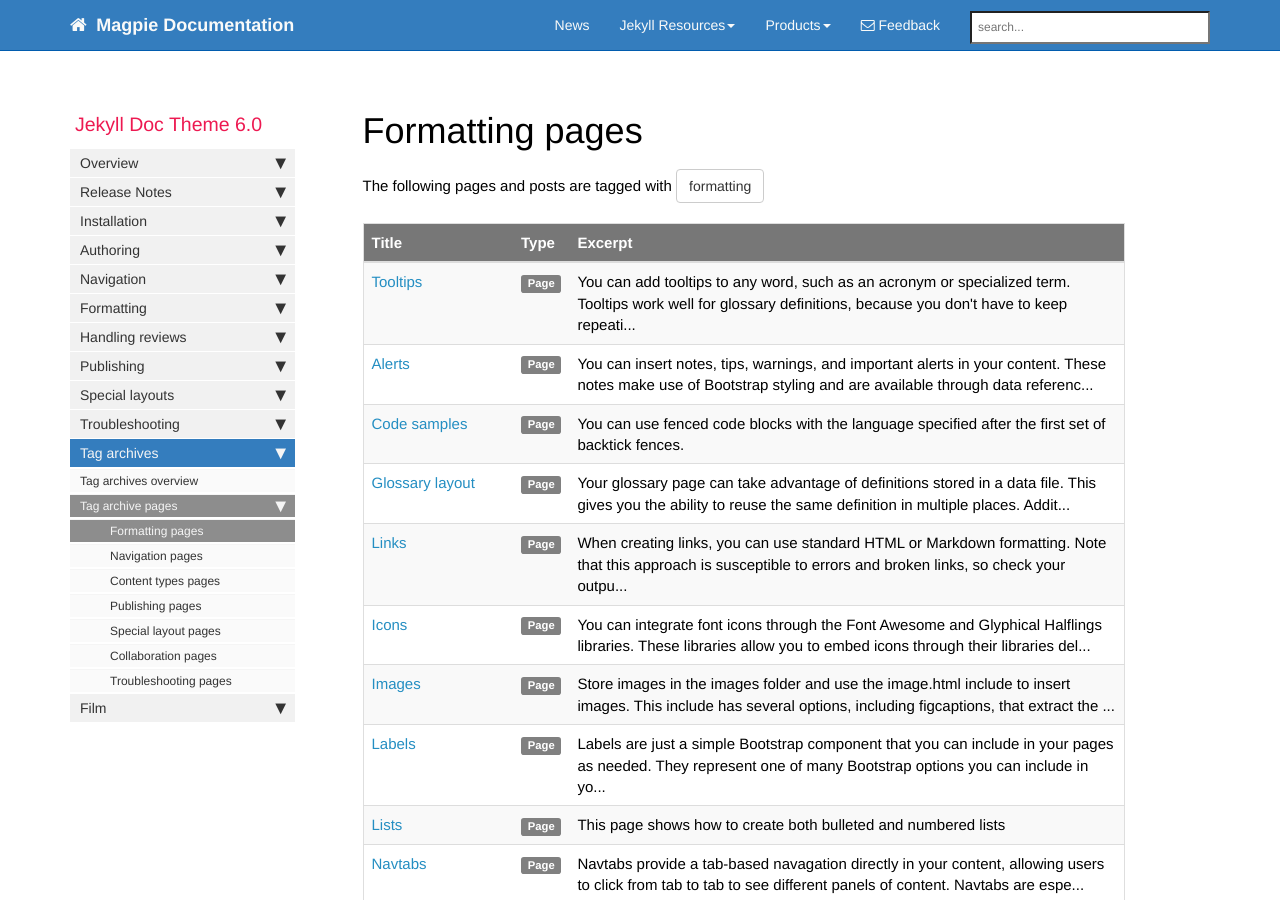
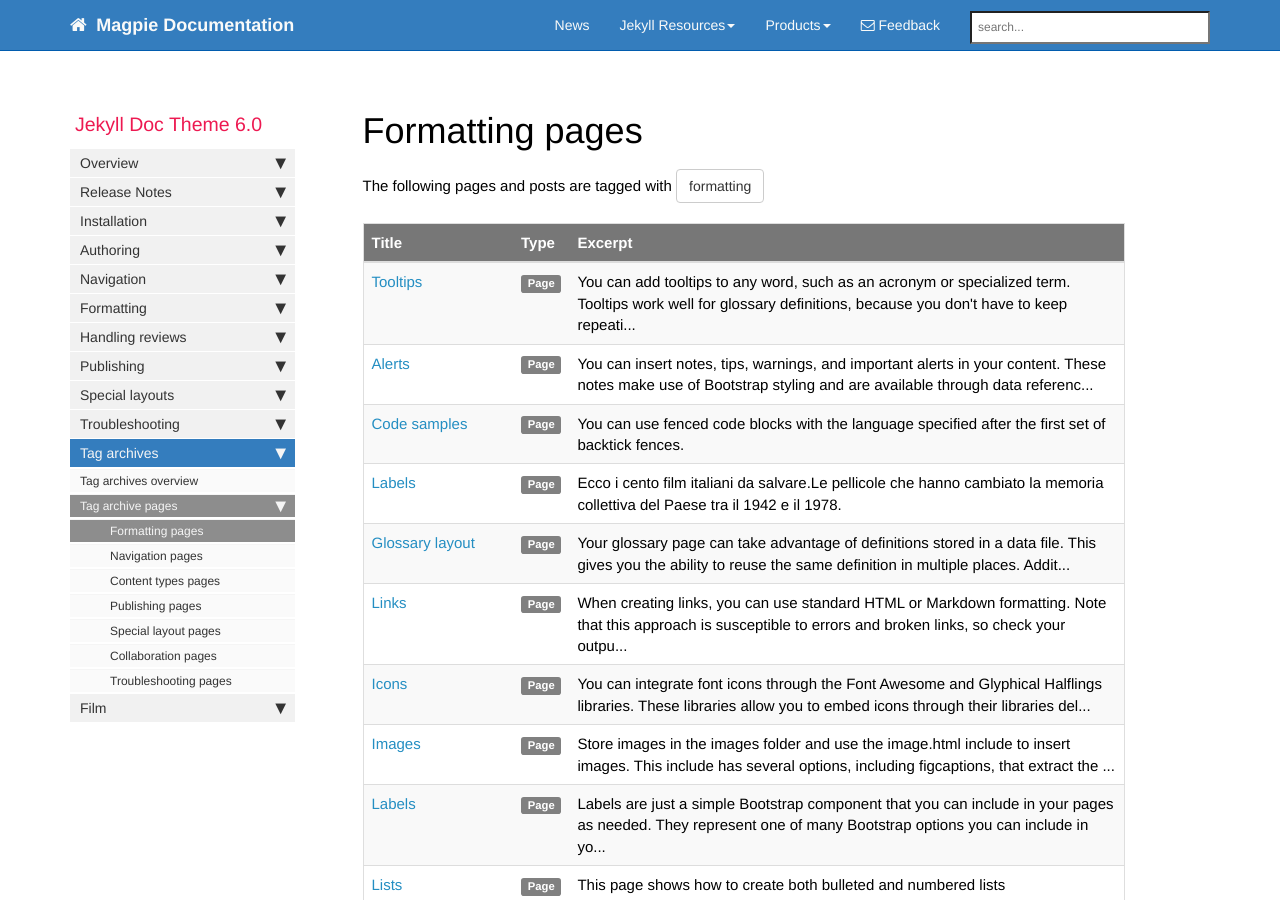
Before and after one commit to butcherpete/buctherpete.github.io, a Jekyll site: the page built from pages/tags/tag_formatting.md, in a window 1280 px wide and 900 px high. Built offline with Jekyll 4.4.1, drawn with Linux system fonts in a browser that asks for light colours; nearby versions of some CDN libraries; comment, search, counter and statistics services are not loaded; part of the change alters nothing that is shown.

Commit message:
Adding Film Italiani

```diff
--- /dev/null
+++ b/pages/mydoc/mydoc_film_italiani.md
@@ -0,0 +1,166 @@
+---
+title: Labels
+tags: [formatting]
+keywords: film, italiano
+last_updated: January 28, 2017
+summary: "Ecco i cento film italiani da salvare.Le pellicole che hanno cambiato la memoria collettiva del Paese tra il 1942 e il 1978."
+sidebar: mydoc_sidebar
+permalink: mydoc_film_italiani.html
+folder: mydoc
+---
+
+## 100 film italiani da salvare
+
+* _Quattro passi fra le nuvole_, regia di Alessandro Blasetti (1942) YouTube
+* _Ossessione_, regia di Luchino Visconti (1943) &#9733;&#9733;&#9733;&#9733;&#9733;
+* _Roma città aperta_, regia di Roberto Rossellini (1945) &#9733;&#9733;&#9733;&#9733;&#9733;
+* _Paisà_, regia di Roberto Rossellini (1946) &#9733;&#9733;&#9733;&#9733;
+* _Sciuscià_, regia di Vittorio De Sica (1946) &#9733;&#9733;&#9733;&#9733;
+* _L'onorevole Angelina_, regia di Luigi Zampa (1947) YouTube
+* _Ladri, regia di biciclette_, regia di Vittorio De Sica (1948) &#9733;&#9733;&#9733;&#9733;&#9733;
+* _La terra trema_, regia di Luchino Visconti (1948) &#9733;&#9733;&#9733;&#9733;&#9733;
+* _Riso amaro_, regia di Giuseppe De Santis (1949) &#9733;&#9733;&#9733;
+* _La città dolente_, regia di Mario Bonnard (1949) YouTube
+* _Cielo sulla palude_, regia di Augusto Genina (1949)
+* _Stromboli, terra di Dio_, regia di Roberto Rossellini (1949) &#9733;&#9733;&#9733;&#9733;
+* _Catene_, regia di Raffaello Matarazzo (1949) FilmStruck
+* _Il cammino della speranza_, regia di Pietro Germi (1950)
+* _Domenica d'agosto_, regia di Luciano Emmer (1950)
+* _Cronaca di un amore_, regia di Michelangelo Antonioni (1950) &#9733;&#9733;&#9733;
+* _Luci del varietà_, regia di Alberto Lattuada and Federico Fellini (1950)
+* _Prima comunione_, regia di Alessandro Blasetti (1950)
+* _Bellissima_, regia di Luchino Visconti (1951) &#9733;&#9733;&#9733;
+* _Due soldi di speranza_, regia di Renato Castellani (1951)
+* _Guardie e ladri_, regia di Steno e Mario Monicelli (1951)
+* _Miracolo a Milano_, regia di Vittorio De Sica (1951)
+* _La famiglia Passaguai_, regia di Aldo Fabrizi (1951)
+* _Umberto D._, regia di Vittorio De Sica (1952) &#9733;&#9733;&#9733;
+* _Europa '51_, regia di Roberto Rossellini (1952) &#9733;&#9733;&#9733;&#9733;
+* _Lo sceicco bianco_, regia di Federico Fellini (1952) &#9733;&#9733;&#9733;
+* _Totò a colori_, regia di Steno (1952)
+* _Don Camillo_, regia di Julien Duvivier (1952)
+* _Pane, amore e fantasia_, regia di Luigi Comencini (1953)
+* _I vitelloni_, regia di Federico Fellini (1953) &#9733;&#9733;&#9733;&#9733;
+* _Napoletani a Milano_, regia di Eduardo De Filippo (1953)
+* _Febbre di vivere_, regia di Claudio Gora (1953)
+* _La provinciale_, regia di Mario Soldati (1953)
+* _Carosello napoletano_, regia di Ettore Giannini (1953)
+* _Il sole negli occhi_, regia di Antonio Pietrangeli (1953)
+* _La spiaggia_, regia di Alberto Lattuada (1954)
+* _L'oro di Napoli_, regia di Vittorio De Sica (1954)
+* _Un americano a Roma_, regia di Steno (1954)
+* _L'arte, regia di arrangiarsi_, regia di Luigi Zampa (1954)
+* _Senso_, regia di Luchino Visconti (1954) &#9733;&#9733;&#9733;
+* _La strada_, regia di Federico Fellini (1954) &#9733;&#9733;&#9733;&#9733;&#9733;
+* _Una donna libera_, regia di Vittorio Cottafavi (1954)
+* _Gli sbandati_, regia di Francesco Maselli (1955)
+* _Un eroe dei nostri tempi_, regia di Mario Monicelli (1955)
+* _Poveri ma belli_, regia di Dino Risi (1956)
+* _Il grido_, regia di Michelangelo Antonioni (1957) &#9733;&#9733;&#9733;&#9733;
+* _Le notti di Cabiria_, regia di Federico Fellini (1957) &#9733;&#9733;&#9733;&#9733;
+* _I soliti ignoti_, regia di Mario Monicelli (1958) &#9733;&#9733;&#9733;&#9733;
+* _Arrangiatevi!_, regia di Mauro Bolognini (1959)
+* _La grande guerra_, regia di Mario Monicelli (1959)
+* _I magliari_, regia di Francesco Rosi (1959)
+* _Tutti a casa_, regia di Luigi Comencini (1960)
+* _La dolce vita_, regia di Federico Fellini (1960) &#9733;&#9733;&#9733;&#9733;&#9733;
+* _Rocco e i suoi fratelli_, regia di Luchino Visconti (1960) &#9733;&#9733;&#9733;&#9733;&#9733;
+* _La ragazza con la valigia_, regia di Valerio Zurlini (1960)
+* _La lunga notte del '43_, regia di Florestano Vancini (1960)
+* _Il bell'Antonio_, regia di Mauro Bolognini (1960)
+* _Una vita difficile_, regia di Dino Risi (1961)
+* _Divorzio all'italiana_, regia di Pietro Germi (1961) &#9733;&#9733;&#9733;&#9733;&#9733;
+* _Il posto_, regia di Ermanno Olmi (1961) &#9733;&#9733;&#9733;&#9733;&#9733;
+* _Accattone_, regia di Pier Paolo Pasolini (1961) &#9733;&#9733;&#9733;&#9733;
+* _Leoni al sole_, regia di Vittorio Caprioli (1961)
+* _Il sorpasso_, regia di Dino Risi (1962) &#9733;&#9733;&#9733;&#9733;
+* _Salvatore Giuliano_, regia di Francesco Rosi (1962) &#9733;&#9733;&#9733;&#9733;&#9733;
+* _L'eclisse_, regia di Michelangelo Antonioni (1962) &#9733;&#9733;&#9733;
+* _Mafioso_, regia di Alberto Lattuada (1962) &#9733;&#9733;&#9733;&#9733;&#9733;
+* _I mostri_, regia di Dino Risi (1963)
+* _Le mani sulla città_, regia di Francesco Rosi (1963) &#9733;&#9733;&#9733;
+* _Otto e mezzo_, regia di Federico Fellini (1963) &#9733;&#9733;&#9733;&#9733;&#9733;
+* _Il Gattopardo_, regia di Luchino Visconti (1963) &#9733;&#9733;&#9733;
+* _La donna scimmia_, regia di Marco Ferreri (1963)
+* _Chi lavora è perduto (In capo al mondo)_, regia di Tinto Brass (1963)
+* _La vita agra_, regia di Carlo Lizzani (1964)
+* _I pugni in tasca_, regia di Marco Bellocchio (1965) &#9733;&#9733;&#9733;&#9733;
+* _Io la conoscevo bene_, regia di Antonio Pietrangeli (1965) &#9733;&#9733;&#9733;&#9733;
+* _Comizi d'amore_, regia di Pier Paolo Pasolini (1965)
+* _Signore & signori_, regia di Pietro Germi (1966)
+* _Uccellacci e uccellini_, regia di Pier Paolo Pasolini (1966)
+* _La battaglia di Algeri_, regia di Gillo Pontecorvo (1966) &#9733;&#9733;&#9733;&#9733;&#9733;
+* _La Cina è vicina_, regia di Marco Bellocchio (1967) YouTube
+* _Dillinger è morto_, regia di Marco Ferreri (1968) Criterion
+* _Banditi a Milano_, regia di Carlo Lizzani (1968)
+* _Il medico della mutua_, regia di Luigi Zampa (1968)
+* _Indagine su un cittadino al di sopra, regia di ogni sospetto_, regia di Elio Petri (1970) Criterion
+* _Il conformista_, regia di Bernardo Bertolucci (1970) &#9733;&#9733;&#9733;&#9733;&#9733;
+* _L'udienza_, regia di Marco Ferreri (1971)
+* _Diario di un maestro_, regia di Vittorio De Seta (1972)
+* _Il caso Mattei_, regia di Francesco Rosi (1972)
+* _Lo scopone scientifico_, regia di Luigi Comencini (1972)
+* _Nel nome del padre_, regia di Marco Bellocchio (1972)
+* _Amarcord_, regia di Federico Fellini (1974) &#9733;&#9733;&#9733;
+* _C'eravamo tanto amati_, regia di Ettore Scola (1974)
+* _Pane e cioccolata_, regia di Franco Brusati (1974) &#9733;&#9733;&#9733;
+* _Fantozzi_, regia di Luciano Salce (1975)
+* _Novecento_, regia di Bernardo Bertolucci (1976) &#9733;&#9733;&#9733;
+* _Cadaveri eccellenti_, regia di Francesco Rosi (1976) &#9733;&#9733;&#9733;
+* _Una giornata particolare_, regia di Ettore Scola (1977) FilmStruck
+* _Un borghese piccolo piccolo_, regia di Mario Monicelli (1977)
+* _Padre padrone_, regia di Paolo and Vittorio Taviani (1977) &#9733;&#9733;&#9733;&#9733;
+* _L'albero degli zoccoli_, regia di Ermanno Olmi (1978) &#9733;&#9733;&#9733;&#9733;&#9733;
+
+## Not on the list
+
+* _I bambini ci guardano_, regia di Vittoria De Sica (1944) FilmStruck
+* _Germania anno zero_, regia di Robert Rossellini (1948) FilmStruck
+* _L'Amore_, regia di Robert Rossellini (1948) FilmStruck
+* _Francesco, giullare di Dio_, regia di Robert Rossellini (1950) FilmStruck
+* _Tormento_, regia di Raffaello Matarazzo (1950) FilmStruck
+* _I figli di nessuno_, regia di Raffaello Matarazzo (1951) FilmStruck
+* _Roma, ore 11_, regia di Giuseppe De Santis (1952)
+* _La Macchina ammazzacattivi_, regia di Robert Rossellini (1952) FilmStruck
+* _Chi è senza peccato_, regia di Raffaello Matarazzo (1952) FilmStruck
+* _I Vinti_, regia di Michelangelo Antonini (1953) FilmStruck
+* _Stazione Termini_, regia di Vittoria De Sica (1953) Criterion
+* _Viaggio in Italia_, regia di Robert Rossellini (1954)  &#9733;&#9733;&#9733;&#9733;
+* _Lo scapolo_, regia di Antonio Pietrangeli (1955)
+* _Il bidone_, regia di Federico Fellini (1955) &#9733;&#9733;&#9733;
+* _Le Amiche_, regia di Michelangelo Antonini (1955) FilmStruck
+* _L'angelo bianco_, regia di Raffaello Matarazzo (1955) FilmStruck
+* _Le Notte Bianche_, regia di Luchino Visconti (1957) FilmStruck
+* _Nata di marzo_, regia di Antonio Pietrangeli (1958)
+* _Kapò_, regia di Gillo Pontecorvo (1960) FilmStruck
+* _L'Avventura_, regia di Michelangelo Antonini (1960) &#9733;&#9733;&#9733;&#9733;
+* _La Notte_, regia di Michelangelo Antonini (1961) &#9733;&#9733;&#9733;&#9733;
+* _La commare secca_, regia di Bernardo Bertolucci (1962) &#9733;&#9733;&#9733;
+* _Mamma Roma_, regia di Pier Paolo Pasolini (1962) &#9733;&#9733;&#9733;
+* _I fidanzati_, regia di Ermanno Olmi (1963) FilmStruck
+* _I compagni_, regia di Mario Monicelli (1963) FilmStruck
+* _Sedotta e abbandonata_, regia di Pietro Germi (1964) &#9733;&#9733;&#9733;&#9733;&#9733;
+* _Il vangelo secondo Matteo_, regia di Pier Paolo Pasolini (1964) &#9733;&#9733;&#9733;&#9733;
+* _Prima della rivoluzione_, regia di Bernardo Bertolucci (1964) &#9733;&#9733;&#9733;&#9733;
+* _Il deserto rosso_, regia di Michelangelo Antonini (1964) &#9733;&#9733;&#9733;&#9733;
+* _Il magnifico cornuto_, regia di Antonio Pietrangeli (1964)
+* _Giulietta degli spiriti_, regia di Federico Fellini (1965) &#9733;&#9733;&#9733;
+* _A ciascuno il suo_, regia di Elio Petri (1967) &#9733;&#9733;
+* _Teorema_, regia di Pier Paolo Pasolini (1968) &#9733;&#9733;
+* _Il giorno della civetta_, regia di Damiano Damiani (1968) &#9733;
+* _Fellini Satyricon_, regia di Federico Fellini (1969) &#9733;&#9733;
+* _Queimada_, regia di Gillo Pontecorvo (1969) &#9733;&#9733;&#9733;
+* _Strategia del ragno_, regia di Bernardo Bertolucci (1970) &#9733;&#9733;&#9733;&#9733;
+* _Il giardino dei Finzi-Contini_, regia di Vittorio De Sica (1970)
+* _Il Decameron_, regia di Pier Paolo Pasolini (1971) &#9733;&#9733;
+* _Morte a Venezia_, regia di Luchino Visconti (1971) &#9733;&#9733;&#9733;
+* _I racconti di Cantebury_, regia di Pier Paolo Pasolini (1971) &#9733;&#9733;
+* _Mimí metallurgico ferito nell'onore_, regia di Lina Wertmüller (1972) &#9733;&#9733;&#9733;&#9733;
+* _San Michele aveva un gallo_, regia di Paolo and Vittorio Taviani (1972) &#9733;&#9733;&#9733;
+* _Roma_, regia di Federico Fellini (1972) &#9733;&#9733;
+* _Film d'amore e d'anarchia, ovvero: stamattina alle 10, in via dei Fiori, nella nota casa di tolleranza..._, regia di Lina Wertmüller (1973) &#9733;&#9733;&#9733;&#9733;
+* _Travolti da un insolito destino nell'azzurro mare d'agosto_ , regia di Lina Wertmüller (1974) &#9733;&#9733;&#9733;&#9733;
+* _Profumo di donna_, regia di Dino Risi (1974) &#9733;&#9733;&#9733;
+* _Pasqualino Settebellezze_, regia di Lina Wertmüller (1975)
+* _Todo modo_, regia di Elio Petri (1976)
+* _Cristo si è fermato a Eboli_, regia di Francesco Rosi (1979) &#9733;&#9733;&#9733;&#9733;
```
Also changed, not shown: pages/mydoc/mydoc_icons.md (+3 -1 lines).
